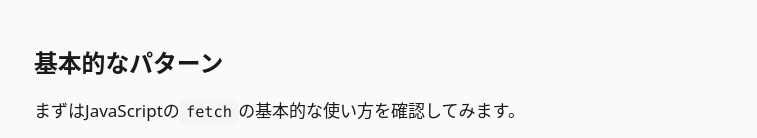
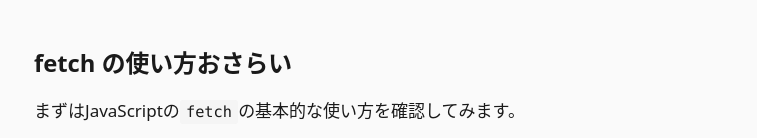
Before and after one commit to magurotuna/maguro.dev, an Astro site: page /blog/js-fetch-await in a window 1280 px wide. Shown: the part 1377-1515 px from the top of the page, without its empty margins (260-1017 px from the left). Built offline with nearby package versions, Linux system fonts and the light colour scheme; Astro itself is replaced by a stand-in of ours; some packages are replaced by stand-ins of ours.

Commit message:
fix section title

```diff
--- a/src/content/blog/js-fetch-await.mdx
+++ b/src/content/blog/js-fetch-await.mdx
@@ -20,7 +20,7 @@ const data = await response.json();
 
 この記事では、なぜ `fetch` がこのような設計になっているのかをいろいろな観点から掘り下げてみます。
 
-## 基本的なパターン
+## fetch の使い方おさらい
 
 まずはJavaScriptの`fetch`の基本的な使い方を確認してみます。
 
```
